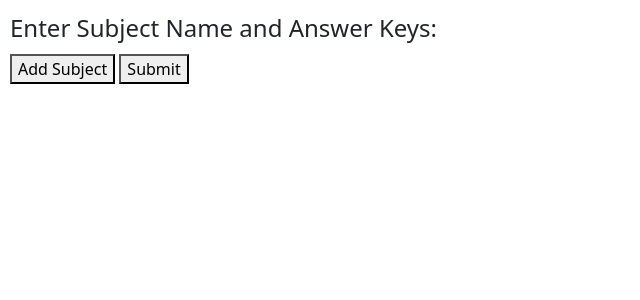
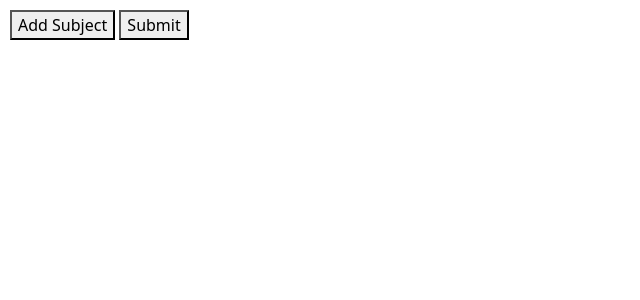
Before and after one commit to divy-a/Pysco_Examinar, a Flask app: page / in a window 1280 px wide. Shown: the top 300 px of the page, without its empty margins (0-640 px from the left). Run offline with Flask 3, Linux system fonts and the light colour scheme.

Commit message:
Update index.html

```diff
--- a/templates/index.html
+++ b/templates/index.html
@@ -35,7 +35,6 @@
   <body>
     <form>
       <fieldset>
-        <legend>Enter Subject Name and Answer Keys:</legend>
         <div id="fields"></div>
         <button type="button" onclick="addField()">Add Subject</button>
         <button type="submit">Submit</button>
```
